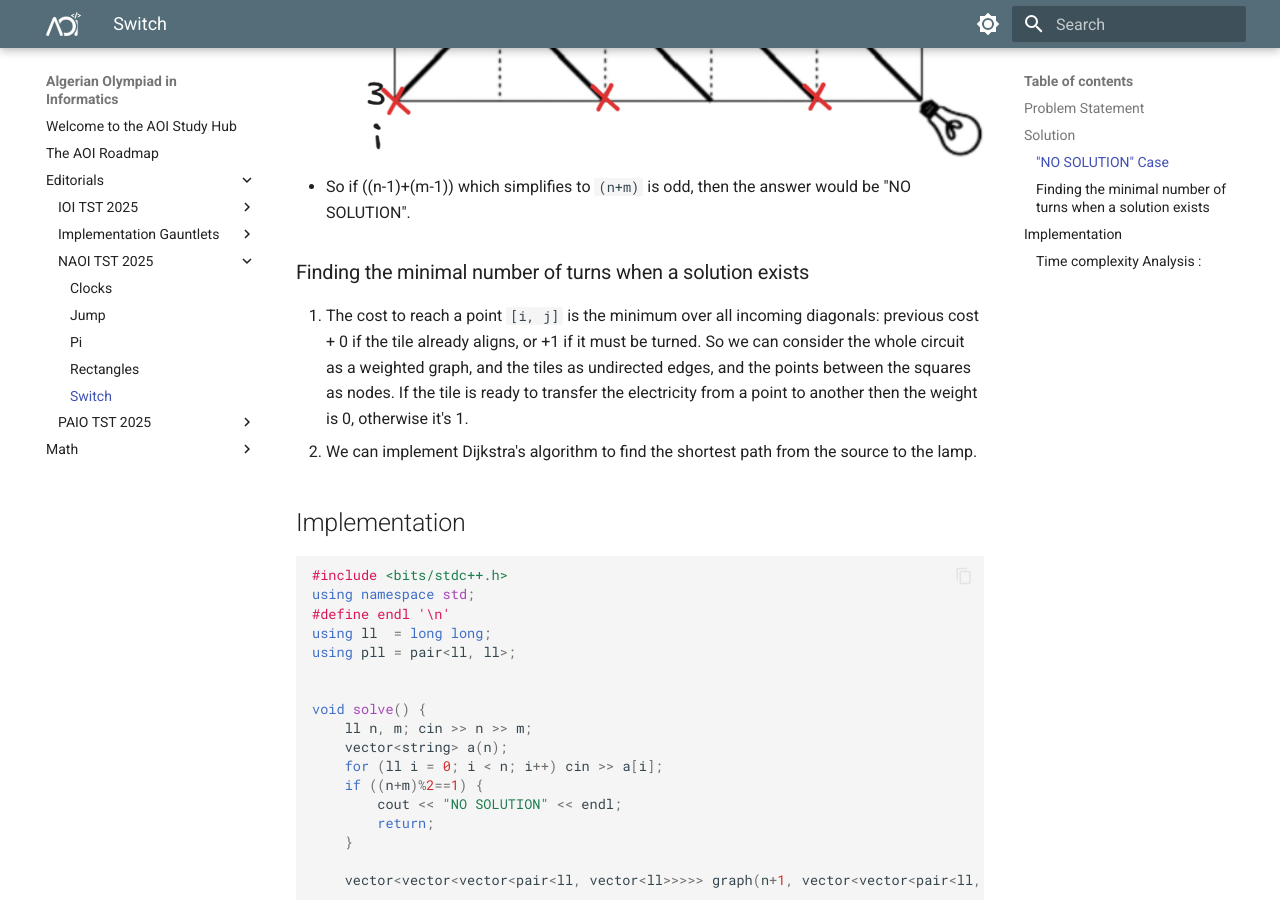
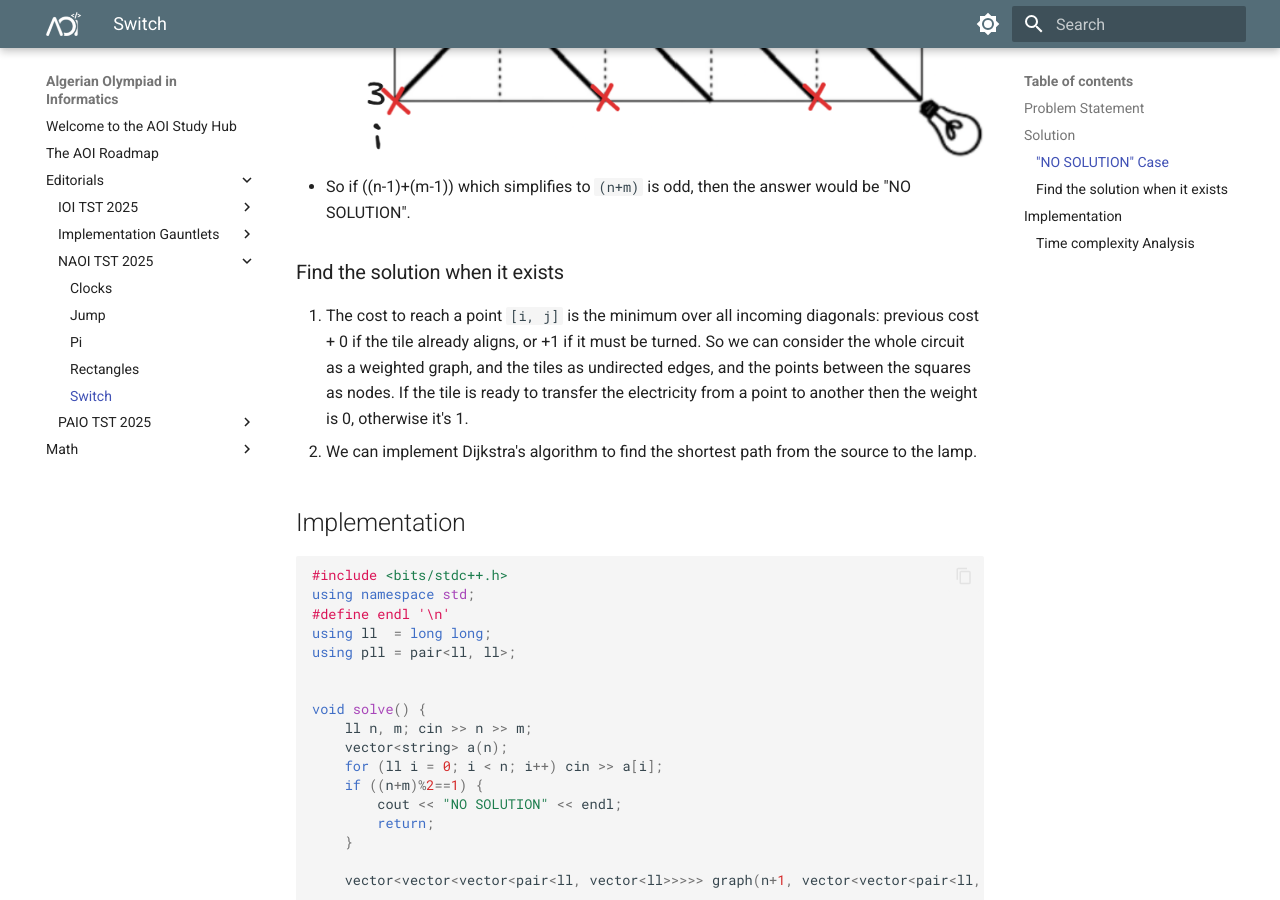
Before and after one commit to iyedoo/Resources-Website, an MkDocs documentation site: the page built from docs/editorials/NAOI TST 2025/switch.md, in a window 1280 px wide and 900 px high, scrolled down 908 px. Built offline with MkDocs 1.6.1 and Material for MkDocs 9.7.7, drawn with Linux system fonts in a browser that asks for light colours; some of the changed text lies outside the part shown.

Commit message:
Update switch.md

````diff
--- a/docs/editorials/NAOI TST 2025/switch.md
+++ b/docs/editorials/NAOI TST 2025/switch.md
@@ -14,7 +14,7 @@ Written by _Fares Khelif_.
 - Consider a checkerboard: squares with `(i+j)` even are light, and `(i+j)` odd are dark.Since it is impossible to move from dark squares to light ones (or the opposite), any point with `(i+j)` odd is unreachable. As we start from `(0, 0)` where `(i+j)` is even, all odd-parity points are marked UNREACHABLE, as shown in the illustration :  ![](image.png)
 - So if ((n-1)+(m-1)) which simplifies to `(n+m)` is odd, then the answer would be "NO SOLUTION".
 
-### Finding the minimal number of turns when a solution exists
+### Find the solution when it exists
 1. The cost to reach a point `[i, j]` is the minimum over all incoming diagonals: previous cost + 0 if the tile already aligns, or +1 if it must be turned.
    So we can consider the whole circuit as a weighted graph, and the tiles as undirected edges, and the points between the squares as nodes. If the tile is ready to transfer the electricity from a point to another then the weight is 0, otherwise it's 1.
 2. We can implement Dijkstra's algorithm to find the shortest path from the source to the lamp.
@@ -89,6 +89,6 @@ int main() {
 }
 ```
 
-### Time complexity Analysis :
+### Time complexity Analysis
 - The solution is implementing Dijkstra's algorithm, whose time complexity is `O(E * log V)`
 - Since we have `(n+1) * (m+1)` nodes, the complexity is `O((n*m) log(n*m))`, which is about `4.4 * 10^6` operations and sufficient for the constraints.
````
